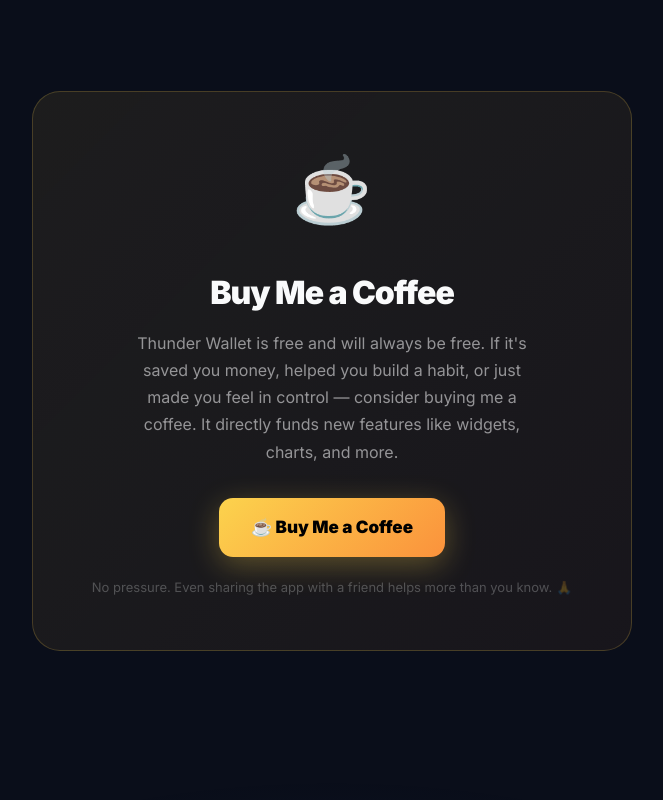
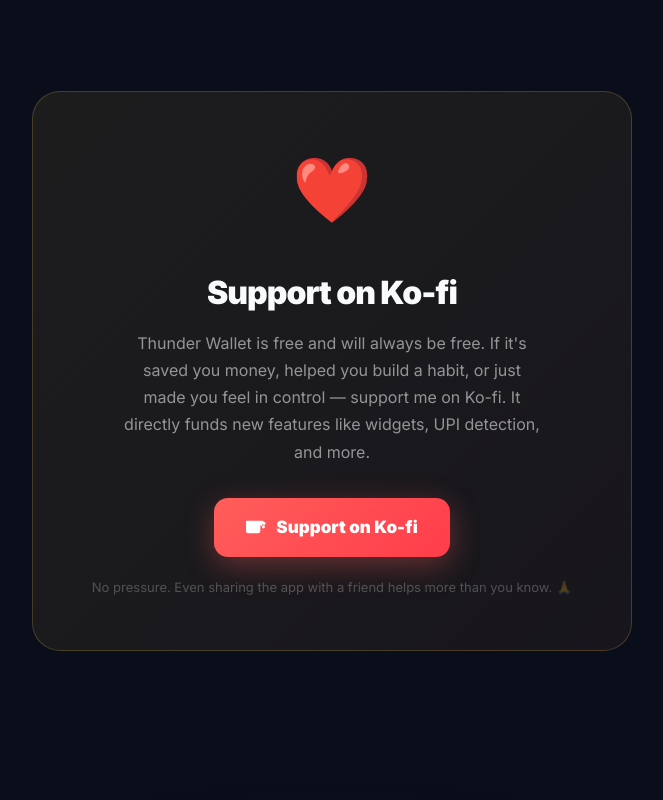
Before and after one commit to iamtejas23/thunder-wallet, a website: page docs/index.html in a window 1280 px wide. Shown: the part 3540-4340 px from the top of the page, without its empty margins (308-971 px from the left). Drawn offline with Linux system fonts and the light colour scheme.

Commit message:
fix: replace Buy Me a Coffee with Ko-fi support button
Ko-fi supports Indian creators. Updated landing page coffee section
and footer link to point to ko-fi.com/iamtejas23.

```diff
--- a/docs/index.html
+++ b/docs/index.html
@@ -281,13 +281,13 @@
     .coffee-desc { font-size: 16px; color: var(--text2); line-height: 1.7; margin-bottom: 32px; max-width: 420px; margin-left: auto; margin-right: auto; }
     .coffee-btn {
       display: inline-flex; align-items: center; gap: 10px;
-      background: linear-gradient(135deg, #FCD34D 0%, #FB923C 100%);
-      color: #000; border-radius: 14px; padding: 16px 32px;
+      background: linear-gradient(135deg, #FF5E5B 0%, #FF3D4A 100%);
+      color: #fff; border-radius: 14px; padding: 16px 32px;
       font-size: 17px; font-weight: 900; text-decoration: none;
       transition: transform .15s, box-shadow .15s;
-      box-shadow: 0 8px 30px rgba(252,211,77,0.3);
+      box-shadow: 0 8px 30px rgba(255,94,91,0.35);
     }
-    .coffee-btn:hover { transform: translateY(-3px); box-shadow: 0 14px 40px rgba(252,211,77,0.4); }
+    .coffee-btn:hover { transform: translateY(-3px); box-shadow: 0 14px 40px rgba(255,94,91,0.5); }
     .coffee-note { margin-top: 20px; font-size: 13px; color: var(--text3); }
 
     /* ── CTA SECTION ── */
@@ -566,11 +566,12 @@
 <!-- BUY ME A COFFEE -->
 <section class="coffee-section">
   <div class="coffee-card">
-    <span class="coffee-emoji">☕</span>
-    <h2 class="coffee-title">Buy Me a Coffee</h2>
-    <p class="coffee-desc">Thunder Wallet is free and will always be free. If it's saved you money, helped you build a habit, or just made you feel in control — consider buying me a coffee. It directly funds new features like widgets, charts, and more.</p>
-    <a class="coffee-btn" href="https://www.buymeacoffee.com/iamtejas23" target="_blank" rel="noopener noreferrer">
-      ☕ Buy Me a Coffee
+    <span class="coffee-emoji">❤️</span>
+    <h2 class="coffee-title">Support on Ko-fi</h2>
+    <p class="coffee-desc">Thunder Wallet is free and will always be free. If it's saved you money, helped you build a habit, or just made you feel in control — support me on Ko-fi. It directly funds new features like widgets, UPI detection, and more.</p>
+    <a class="coffee-btn" href="https://ko-fi.com/iamtejas23" target="_blank" rel="noopener noreferrer">
+      <svg width="20" height="20" viewBox="0 0 24 24" fill="currentColor" style="flex-shrink:0"><path d="M23.881 8.948c-.773-4.085-4.859-4.593-4.859-4.593H.723c-.604 0-.679.798-.679.798s-.082 7.324-.022 11.822c.164 2.424 2.586 2.672 2.586 2.672s8.267-.023 11.966-.049c2.438-.426 2.683-2.349 2.658-3.886-.025-1.562.048-5.498.048-5.498s2.952.996 5.461-1.297c1.221-1.116.338-3.969.338-3.969zm-1.136 3.297c-.58 1.196-1.895 1.337-2.502 1.317-.532-.017-.867-.086-.867-.086l-.059-4.765s3.248.382 3.428 3.534z"/></svg>
+      Support on Ko-fi
     </a>
     <p class="coffee-note">No pressure. Even sharing the app with a friend helps more than you know. 🙏</p>
   </div>
@@ -604,7 +605,7 @@
     <a href="https://github.com/iamtejas23/thunder-wallet" target="_blank">GitHub</a>
     <a href="https://github.com/iamtejas23/thunder-wallet/releases" target="_blank">Releases</a>
     <a href="https://github.com/iamtejas23/thunder-wallet/issues" target="_blank">Report a Bug</a>
-    <a href="https://www.buymeacoffee.com/iamtejas23" target="_blank">☕ Support</a>
+    <a href="https://ko-fi.com/iamtejas23" target="_blank">❤️ Ko-fi</a>
   </div>
   <p class="footer-copy">Built with ❤️ by <a href="https://github.com/iamtejas23" style="color:var(--text2);text-decoration:none;">Tejas Mane</a> · All data stays on your device.</p>
 </footer>
```
